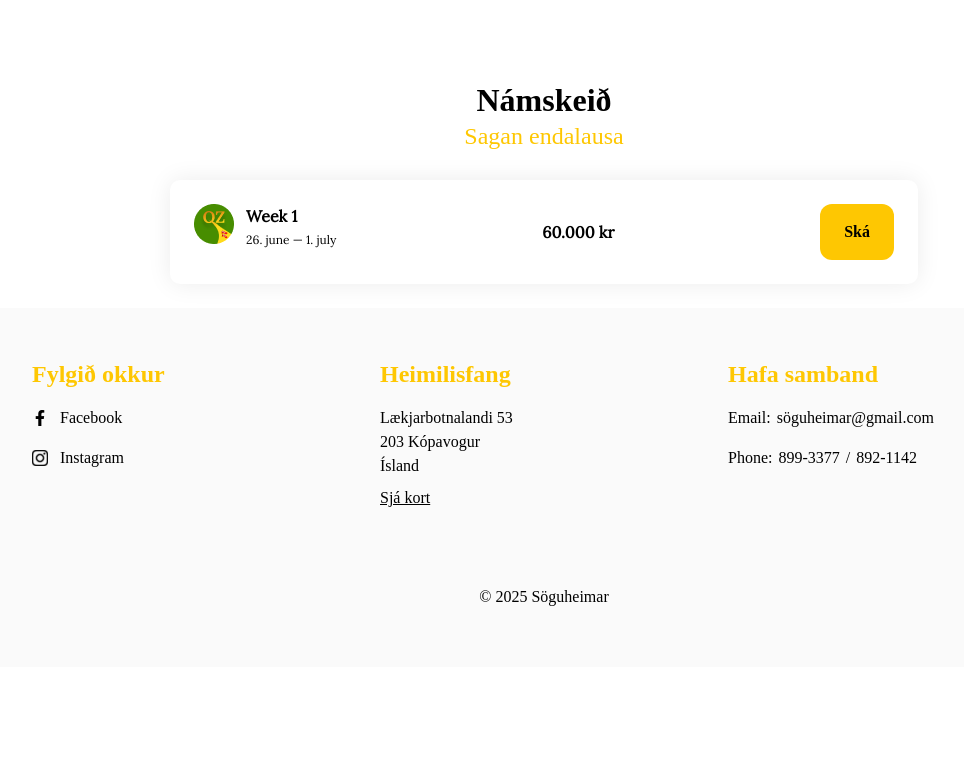
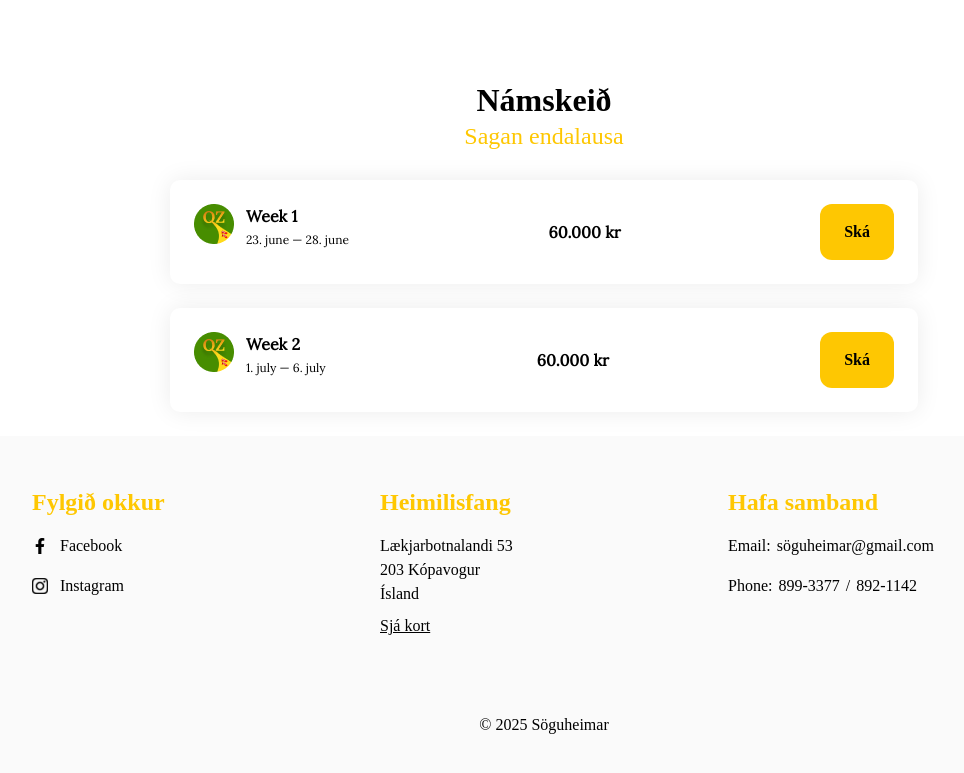
Before and after one commit to viktorhollanders/soguheimar, a Next.js app: page / in a window 1280 px wide. Shown: the part 792-1565 px from the top of the page, without its empty margins (96-1060 px from the left). Before the commit the page ends 1459 px from the top, so only its background shows below. Built offline with nearby package versions, Linux system fonts and the light colour scheme.

Commit message:
Add cards dynamically

```diff
--- a/src/_components/Card/Card.tsx
+++ b/src/_components/Card/Card.tsx
@@ -6,9 +6,9 @@ type CardProps = {
     iconUrl: string;
     alt_description: string;
     price: number;
-    week_nr: number;
-    date_from: string;
-    date_to: string;
+    weekNr: number;
+    dateFrom: string;
+    dateTo: string;
     link: string;
 };
 
@@ -16,9 +16,9 @@ export default function Card({
     iconUrl,
     alt_description,
     price,
-    week_nr,
-    date_from,
-    date_to,
+    weekNr,
+    dateFrom,
+    dateTo,
     link,
 }: CardProps) {
     const formatedPrice = price.toLocaleString("de-DE");
@@ -34,9 +34,9 @@ export default function Card({
                     height={40}
                 />
                 <div className={styles.info}>
-                    <p className={styles.weekInfo}>Week {`${week_nr}`}</p>
+                    <p className={styles.weekInfo}>Week {`${weekNr}`}</p>
                     <p className={styles.date_info}>
-                        {`${date_from}`} — {`${date_to}`}
+                        {`${dateFrom}`} — {`${dateTo}`}
                     </p>
                 </div>
             </div>
--- a/src/_components/Courses/Cources.tsx
+++ b/src/_components/Courses/Cources.tsx
@@ -2,20 +2,44 @@ import styles from "./styles.module.css";
 import Card from "../Card/Card";
 
 export default function Courses() {
+    const cources = [
+        {
+            iconUrl: "/images/oz-logo-2.png",
+            weekNr: 1,
+            dateFrom: "23. june",
+            dateTo: "28. june",
+            price: 60000,
+            link: "/",
+            iconAlt: "A white dragon flying over a forest",
+        },
+        {
+            iconUrl: "/images/oz-logo-2.png",
+            weekNr: 2,
+            dateFrom: "1. july",
+            dateTo: "6. july",
+            price: 60000,
+            link: "/",
+            iconAlt: "A white dragon flying over a forest",
+        },
+    ];
+
     return (
         <section className={styles.courseContainer}>
             <h1 className={styles.mainHeading}>Námskeið</h1>
             <h2 className={styles.subHeading}>Sagan endalausa</h2>
 
-            <Card
-                iconUrl="/images/oz-logo-2.png"
-                alt_description="A white dragon flying over a forest"
-                price={60000}
-                week_nr={1}
-                date_from="26. june"
-                date_to="1. july"
-                link="/"
-            />
+            {cources.map((cources, index) => (
+                <Card
+                    key={index}
+                    iconUrl={cources.iconUrl}
+                    weekNr={cources.weekNr}
+                    dateFrom={cources.dateFrom}
+                    dateTo={cources.dateTo}
+                    price={cources.price}
+                    link={cources.link}
+                    alt_description={cources.iconAlt}
+                />
+            ))}
         </section>
     );
 }
```
Also changed, not shown: src/_components/MailingList/MailingList.tsx (added), src/_components/MailingList/styles.module.css (added).
